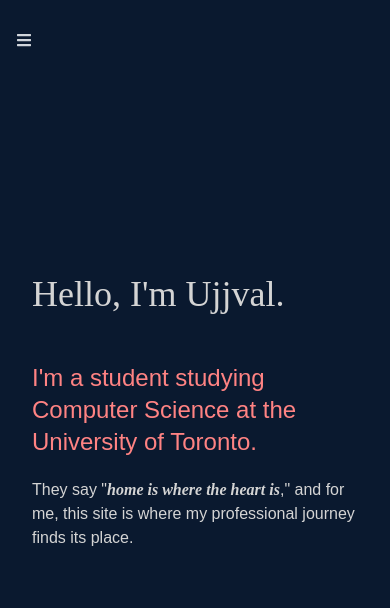
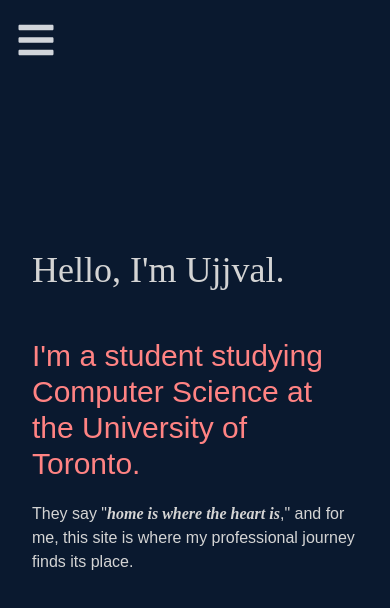
Before and after one commit to UjjvalRajput/personal-website, a React (Create React App) app: page / in a window 390 px wide. Shown: the top 608 px of the page. Built offline with nearby package versions, Linux system fonts and the light colour scheme.

Commit message:
hamburger edits

```diff
--- a/src/components/Home.jsx
+++ b/src/components/Home.jsx
@@ -8,10 +8,10 @@ const Home = () => {
         <h1 className='text-4xl sm:text-5xl md:text-6xl lg:text-7xl font-medium text-[#d4d4d4] font-Slab'>
           Hello, I'm Ujjval.
         </h1>
-        <h2 className='pt-12 text-2xl sm:text-3xl md:text-3xl font-medium text-[#ff8383]'>
+        <h2 className='pt-12 text-3xl sm:text-3xl md:text-3xl font-medium text-[#ff8383]'>
           I'm a student studying Computer Science at the University of Toronto.
         </h2>
-        <p className='text-[#d4d4d4] text-base sm:text-lg md:text-xl py-5 max-w-[800px] font-light'>
+        <p className='text-[#d4d4d4] text-base sm:text-xl md:text-xl py-5 max-w-[800px] font-light'>
           They say "<span className='font-semibold italic font-Handwritten'>home is where the heart is</span>," and for me, this site is where my professional journey finds its place.
         </p>
       </div>
--- a/src/components/Navbar.jsx
+++ b/src/components/Navbar.jsx
@@ -58,7 +58,7 @@ const Navbar = () => {
 
       {/* Hamburger */}
       <div onClick={handleClick} className='md:hidden z-10'>
-        {!nav ? <FaBars /> : <FaTimes />}
+        {!nav ? <FaBars size={40}/> : <FaTimes size={40}/>}
       </div>
 
       {/* Mobile menu */}
```
